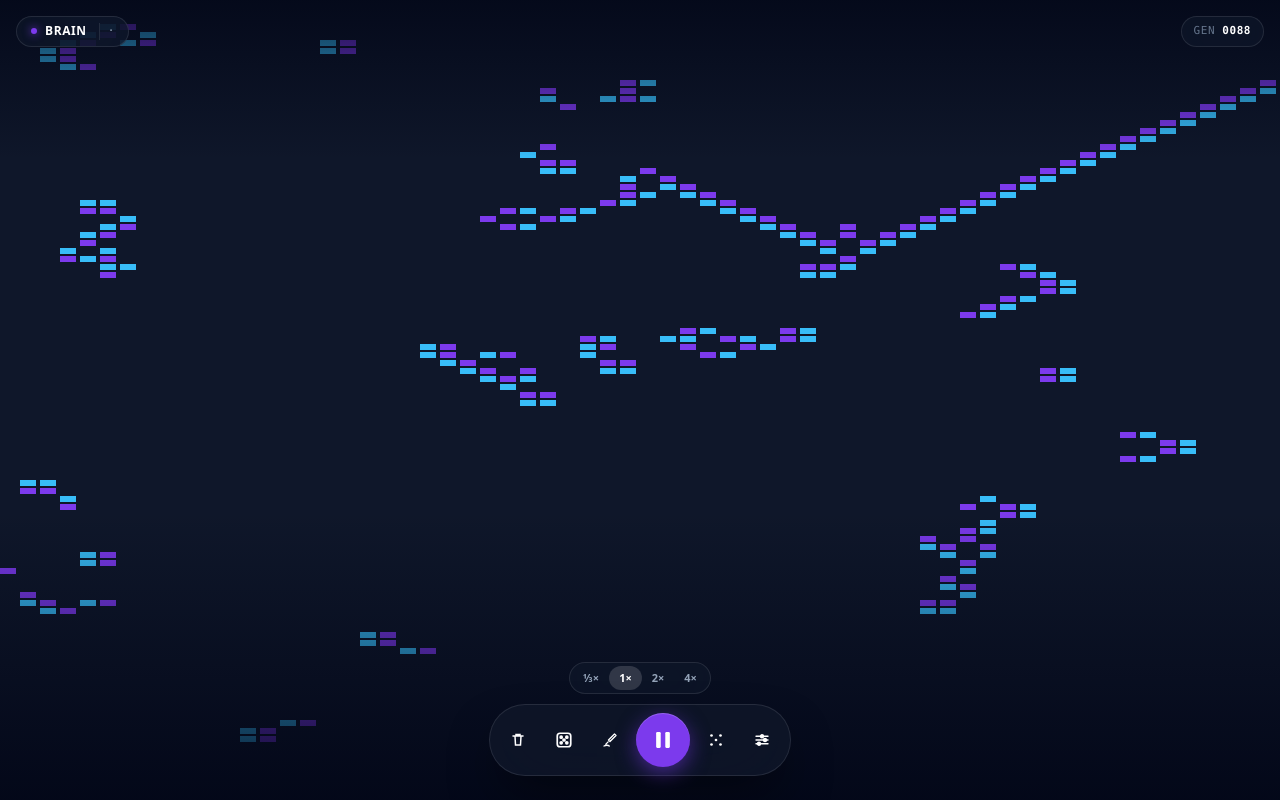
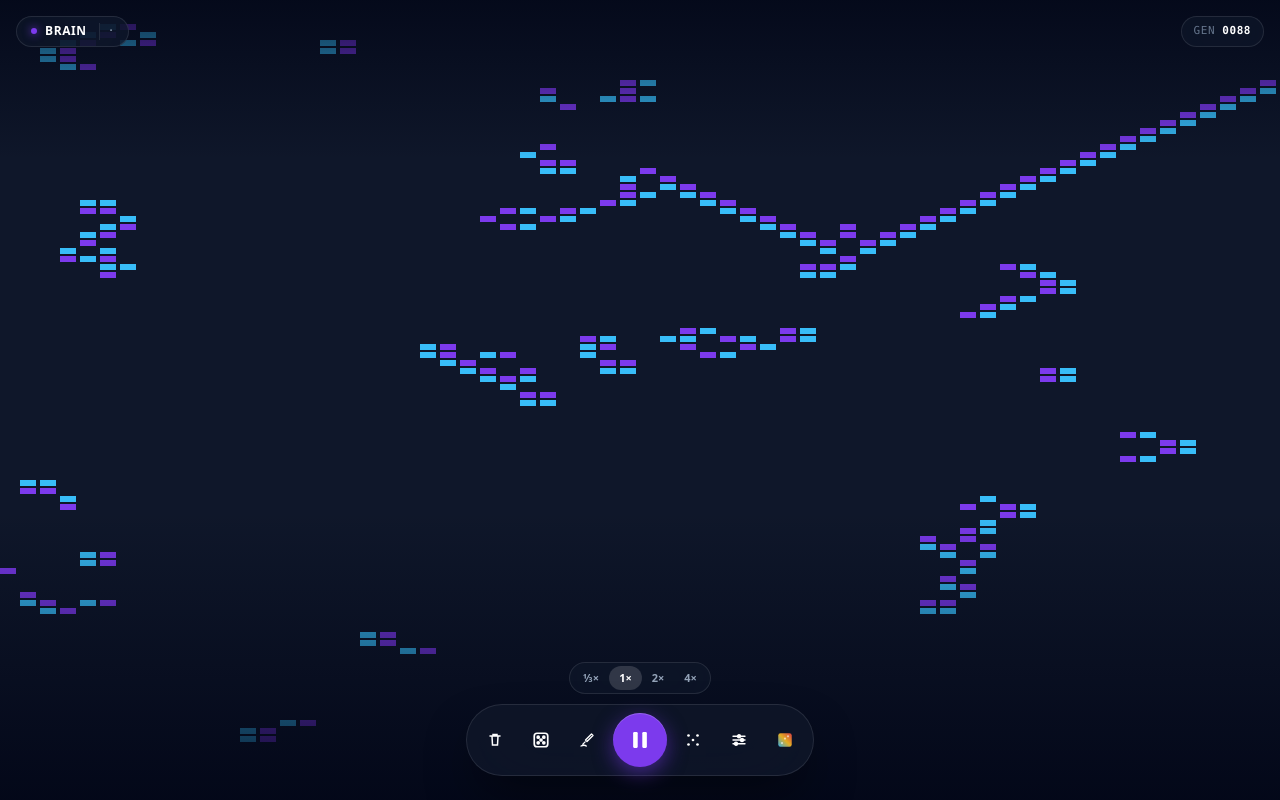
Before and after one commit to tdkhai1998/conway, a React (Vite) app: page / in a window 1280 px wide. Built offline with nearby package versions, Linux system fonts and the light colour scheme.

Commit message:
feat: neighbor-count heatmap color mode

```diff
--- a/src/CellularAutomataDemo.jsx
+++ b/src/CellularAutomataDemo.jsx
@@ -100,6 +100,19 @@ const PRESETS = [
   { id: "daynight",  label: "Day & Night", rule: "B3678/S34678",   birth: [3,6,7,8],  survive: [3,4,6,7,8] },
 ];
 
+// ─── Heatmap colors for neighbor count 0–8 ────────────────────
+const HEAT = [
+  "#0f4c75", // 0 — isolated
+  "#1565c0", // 1
+  "#38bdf8", // 2 — classic ON color
+  "#34d399", // 3
+  "#fbbf24", // 4
+  "#f97316", // 5
+  "#ef4444", // 6
+  "#dc2626", // 7
+  "#9f1239", // 8 — overcrowded
+];
+
 // ─── Engine helpers ────────────────────────────────────────────
 function makeRandomGrid(mode) {
   return Array.from({ length: ROWS }, () =>
@@ -155,9 +168,12 @@ export default function CellularAutomataDemo() {
   const [sheet, setSheet] = useState(null); // "brush" | "patterns" | "rules" | null
   const [speedIdx, setSpeedIdx] = useState(1);
 
+  const [heatOn, setHeatOn] = useState(false);
+
   const canvasRef = useRef(null);
   const gridRef = useRef(makeRandomGrid("brian"));
   const drawingRef = useRef(false);
+  const heatRef = useRef(false);
 
   const SPEEDS = [240, 90, 45, 22];
   const tickMs = SPEEDS[speedIdx];
@@ -171,7 +187,7 @@ export default function CellularAutomataDemo() {
     for (let r = 0; r < ROWS; r++) {
       for (let c = 0; c < COLS; c++) {
         const s = g[r][c];
-        if (s === ON) ctx.fillStyle = "#38bdf8";
+        if (s === ON) ctx.fillStyle = heatRef.current ? HEAT[countOn(g, r, c)] : "#38bdf8";
         else if (s === DYING) ctx.fillStyle = "#7c3aed";
         else continue;
         ctx.fillRect(c * CELL, r * CELL, CELL - 1, CELL - 1);
@@ -231,6 +247,12 @@ export default function CellularAutomataDemo() {
     const next = gridRef.current.map((r) => [...r]);
     next[row][col] = mode === "conway" && brush === DYING ? OFF : brush;
     gridRef.current = next;
+    draw(gridRef.current);
+  }
+
+  function toggleHeat() {
+    heatRef.current = !heatRef.current;
+    setHeatOn(heatRef.current);
     draw(gridRef.current);
   }
 
@@ -348,6 +370,9 @@ export default function CellularAutomataDemo() {
           <HudIcon onClick={() => setSheet("rules")} title="Rules"
             active={sheet === "rules"} activeColor="bg-yellow-600"
           ><SlidersIcon /></HudIcon>
+          <HudIcon onClick={toggleHeat} title="Heatmap"
+            active={heatOn} activeColor="bg-orange-500"
+          ><HeatIcon /></HudIcon>
         </div>
       </div>
 
@@ -635,3 +660,20 @@ function SlidersIcon() {
     </svg>
   );
 }
+function HeatIcon() {
+  return (
+    <svg width="18" height="18" viewBox="0 0 24 24" fill="none" strokeLinecap="round" strokeLinejoin="round">
+      <defs>
+        <linearGradient id="hg" x1="0" y1="1" x2="1" y2="0">
+          <stop offset="0%" stopColor="#38bdf8"/>
+          <stop offset="50%" stopColor="#fbbf24"/>
+          <stop offset="100%" stopColor="#ef4444"/>
+        </linearGradient>
+      </defs>
+      <rect x="3" y="3" width="18" height="18" rx="3" fill="url(#hg)" opacity="0.9"/>
+      <circle cx="8" cy="16" r="1.5" fill="white" opacity="0.6"/>
+      <circle cx="12" cy="10" r="1.5" fill="white" opacity="0.6"/>
+      <circle cx="16" cy="7" r="1.5" fill="white" opacity="0.6"/>
+    </svg>
+  );
+}
```
